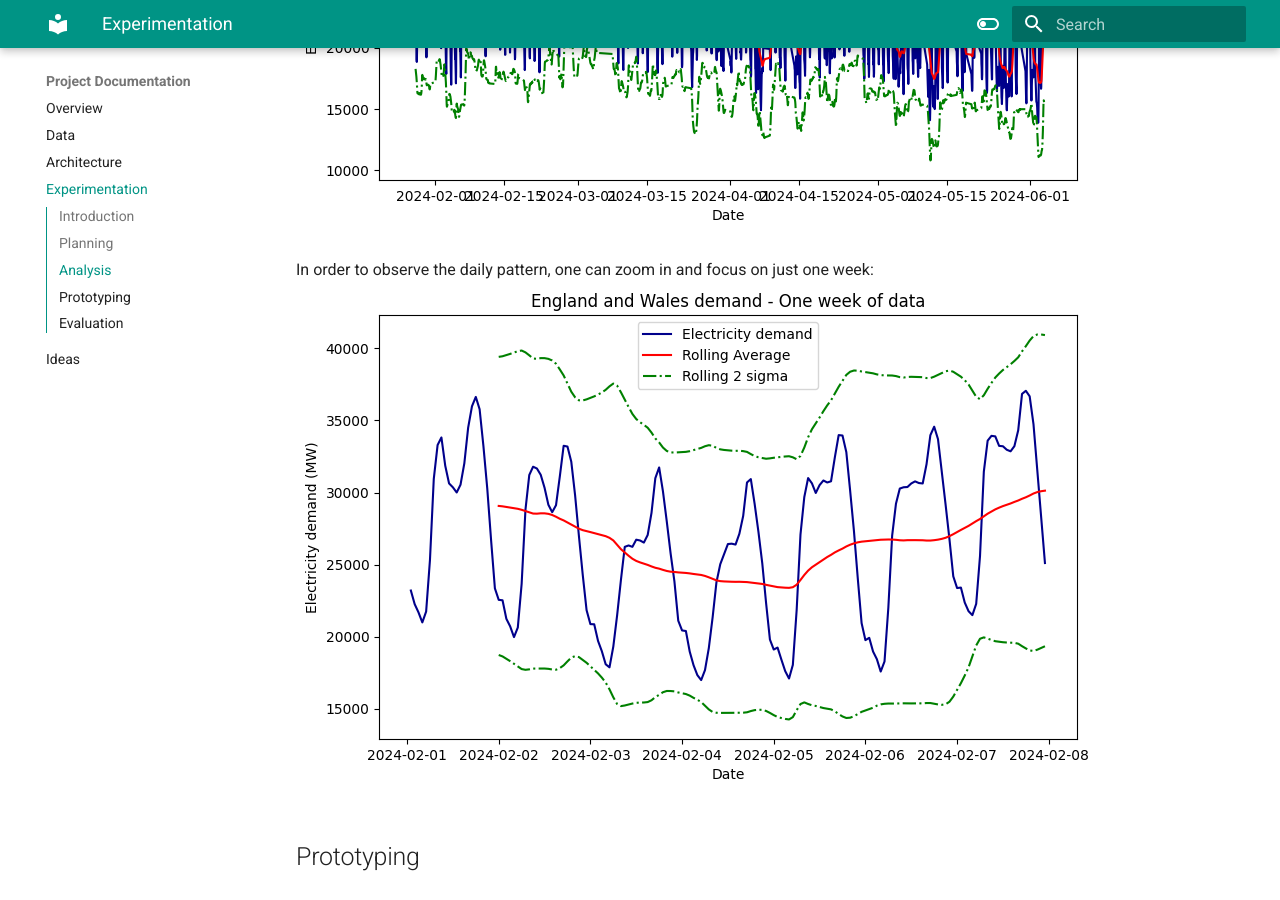
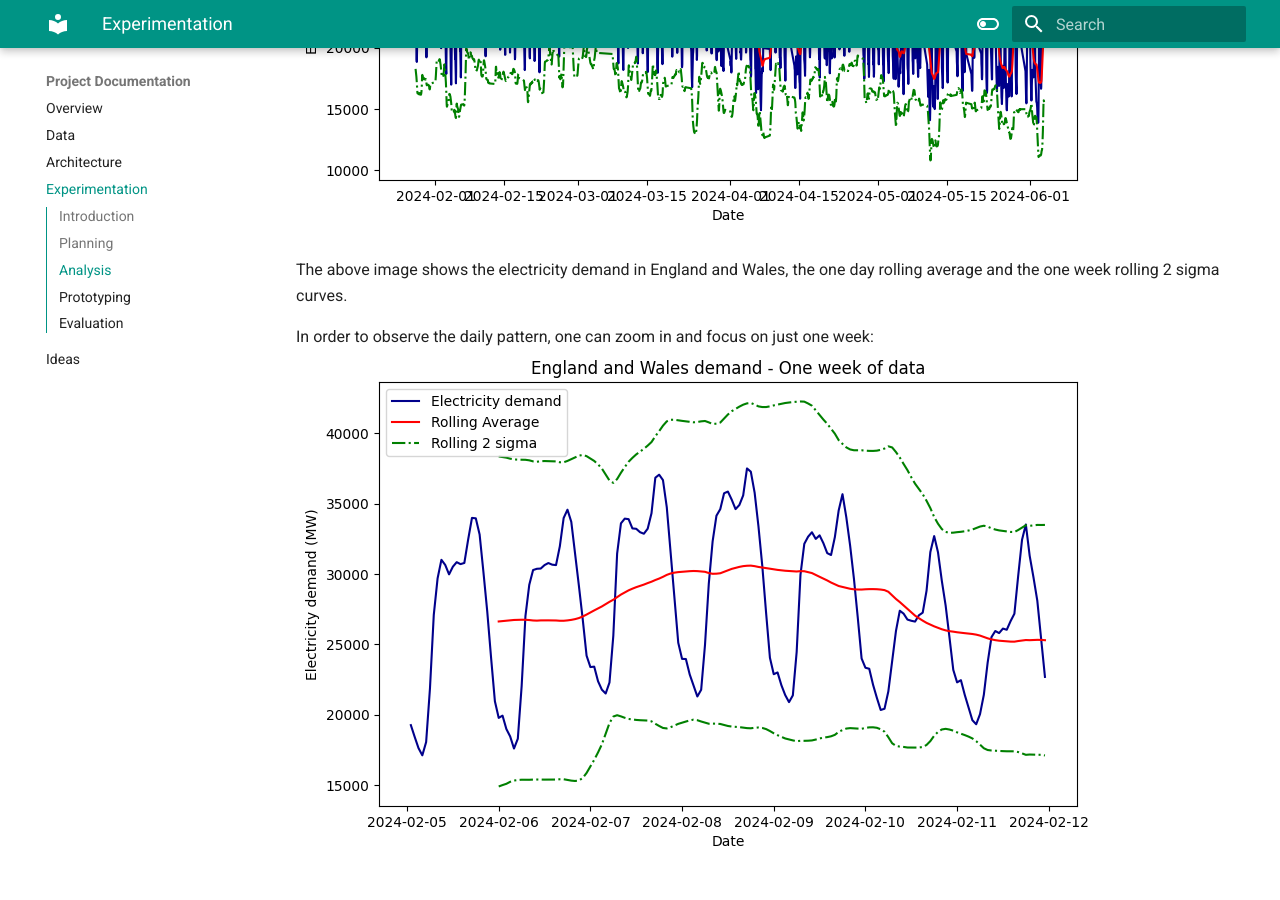
Before and after one commit to albertovidalrod/Electricity-demand-prediction-service, an MkDocs documentation site: the page built from docs/project_documentation/experimentation.md, in a window 1280 px wide and 900 px high, scrolled down 1620 px. Built offline with MkDocs 1.6.1 and Material for MkDocs 9.7.7, drawn with Linux system fonts in a browser that asks for light colours.

Commit message:
Updated one week graph

```diff
--- a/docs/project_documentation/experimentation.md
+++ b/docs/project_documentation/experimentation.md
@@ -26,6 +26,10 @@ The results I got (as of version 16) are as follows:
 The first step of the analysis stage is to visualise the data:
 ![electricity_demand_graph](https://raw.githubusercontent.com/albertovidalrod/Electricity-demand-prediction-service/create-documentation-mkdocs/media/images/electricity_demand_graph.png)
 
+The above image shows the electricity demand in England and Wales, the one day rolling average and the one week rolling 2 sigma curves.
+
+
+
 In order to observe the daily pattern, one can zoom in and focus on just one week:
 ![electricity_demand_graph_one_week](https://raw.githubusercontent.com/albertovidalrod/Electricity-demand-prediction-service/create-documentation-mkdocs/media/images/electricity_demand_graph_one_week.png)
 
```
Also changed, not shown: media/images/electricity_demand_graph_one_week.png.
